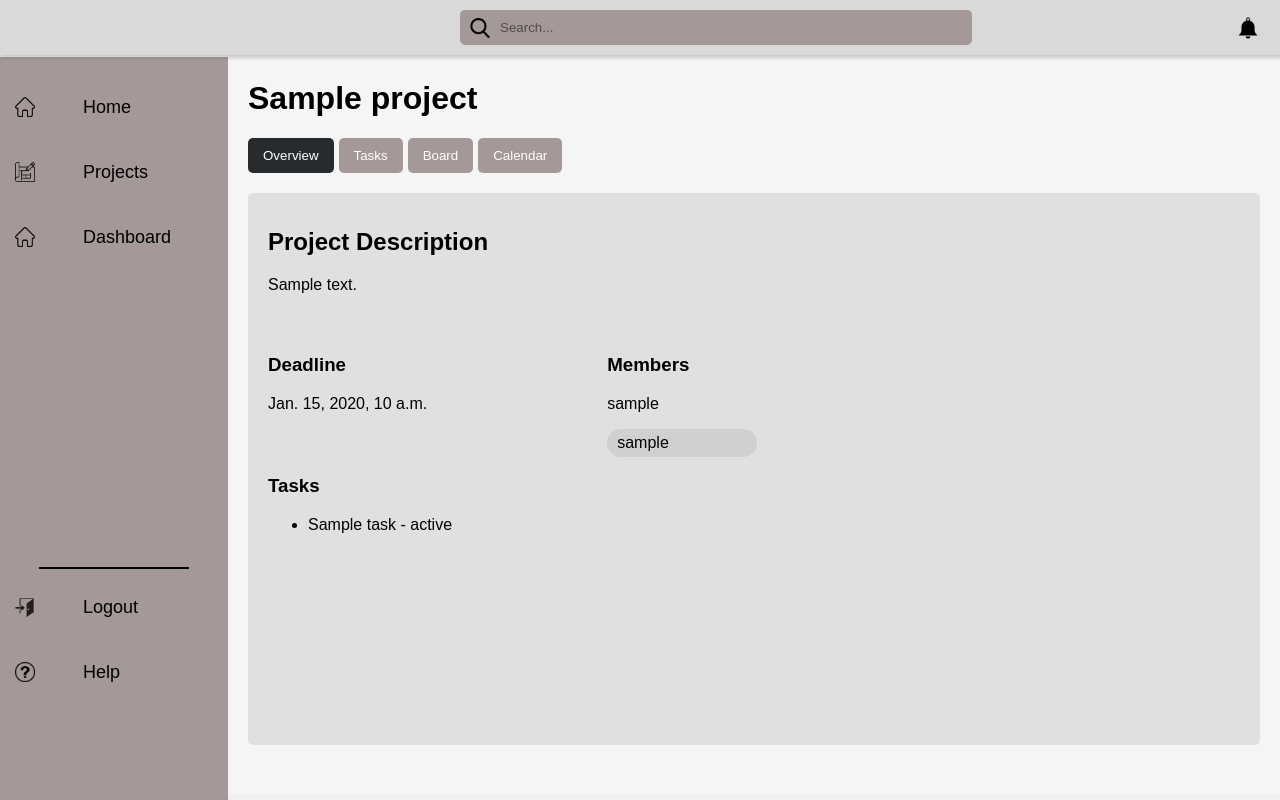
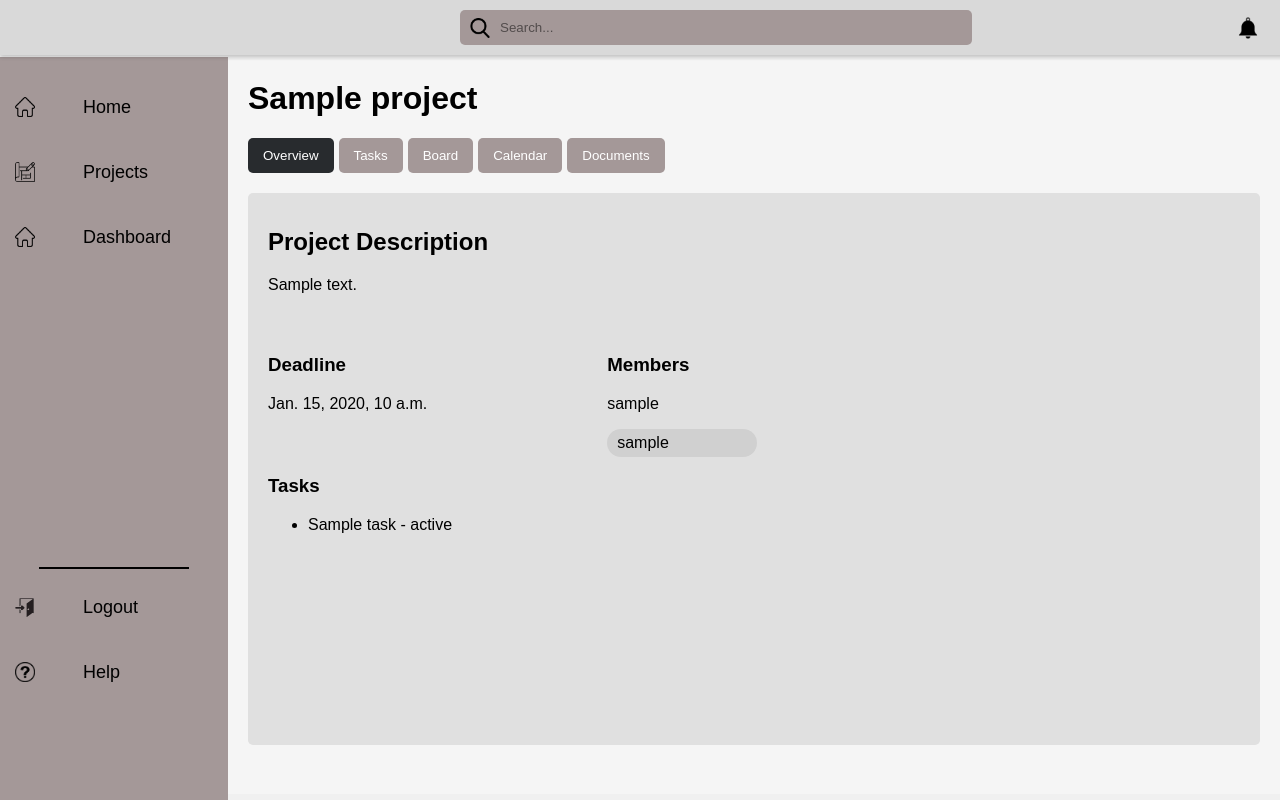
Before and after one commit to Ban-Coca/ProjectManagementApp, a Django app: template project_planning_and_scheduling/templates/project_page/project_details.html in a window 1280 px wide. Run offline with Django 5.2, Linux system fonts and the light colour scheme; the template is opened without the code that fills it: most values are stand-ins (such as "Sample title", 1, 10 or a date in 2020); some libraries are stand-ins or nearby versions.

Commit message:
Added things

```diff
--- a/project_planning_and_scheduling/templates/project_page/project_details.html
+++ b/project_planning_and_scheduling/templates/project_page/project_details.html
@@ -21,6 +21,7 @@
                     <button class="tab-link" data-tab="task_table">Tasks</button>
                     <button class="tab-link" data-tab="board">Board</button>
                     <button class="tab-link" data-tab="calendarTab">Calendar</button>
+                    <button class="tab-link" data-tabe="documents">Documents</button>
                 </div>
 
             </div>
```
Also changed, not shown: db.sqlite3.
